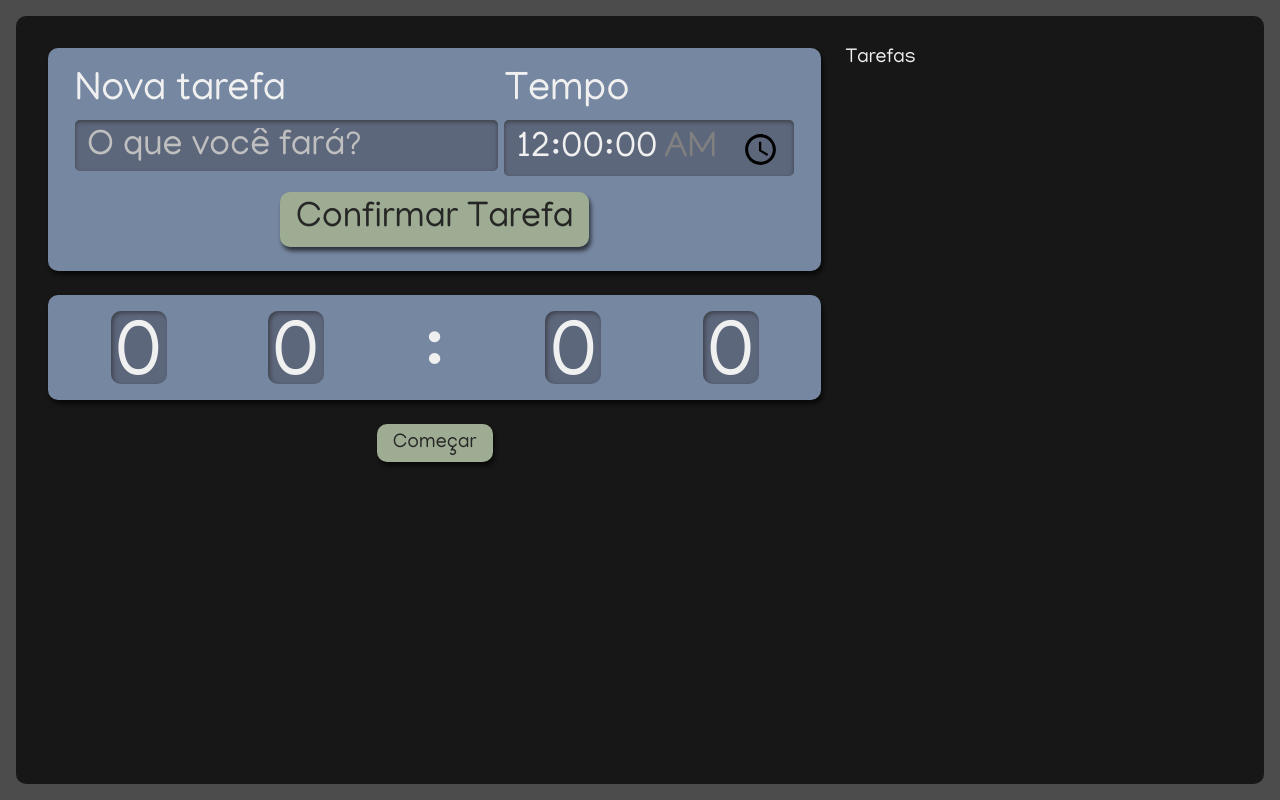
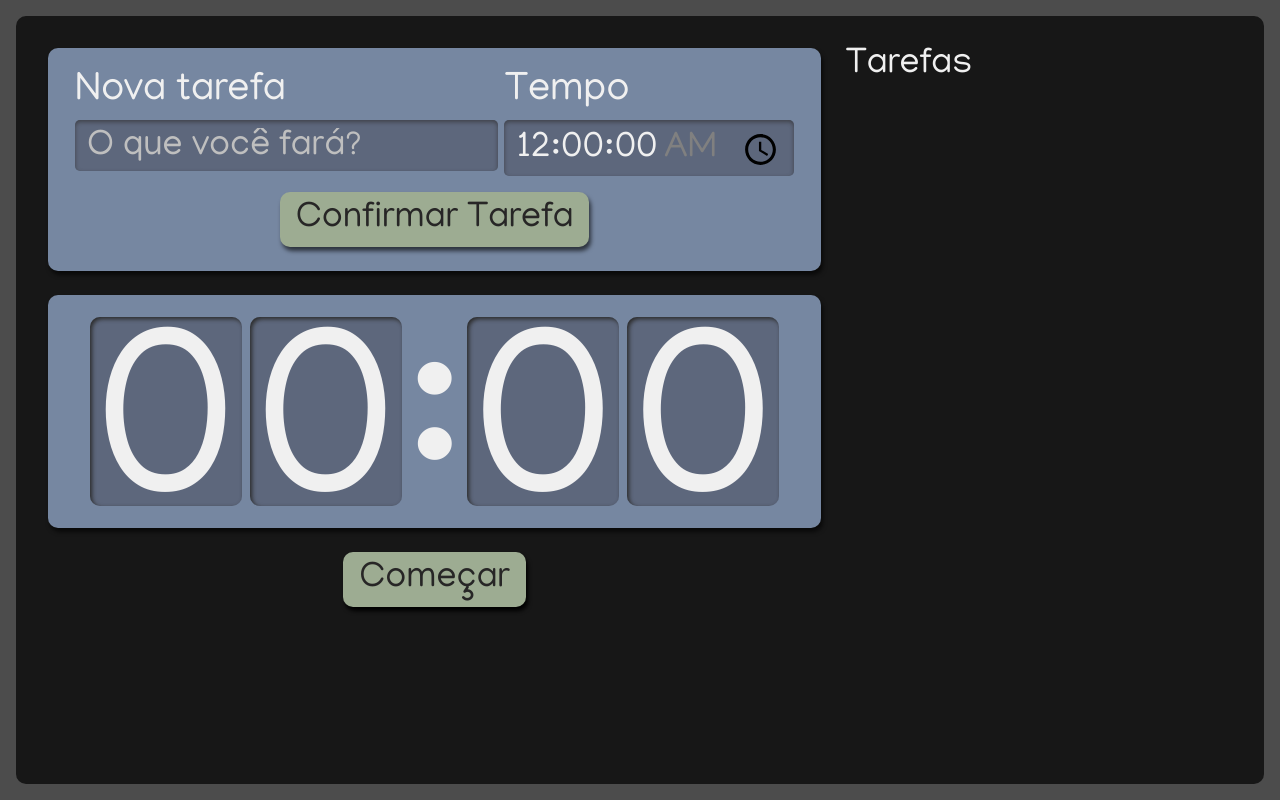
Before and after one commit to rafaballerini/ReactTypescriptCurso, a React (Create React App) app in the folder projeto/: page / in a window 1280 px wide. Built offline with nearby package versions, Linux system fonts and the light colour scheme.

Commit message:
atualização da estilização

```diff
--- a/projeto/src/components/Item/style.scss
+++ b/projeto/src/components/Item/style.scss
@@ -11,7 +11,11 @@
   }
 
   span {
-    color: #818181;
+    color: #D0D0D0;
+  }
+
+  @media screen and (min-width:1280px) {
+    font-size: 1.8rem;
   }
 }
 
--- a/projeto/src/components/List/style.scss
+++ b/projeto/src/components/List/style.scss
@@ -11,4 +11,16 @@
     max-height: 350px;
     overflow-y: scroll;
   }
+
+  @media screen and (min-width:1280px) {
+
+    h2{
+      font-size: 2.25rem;
+      margin-bottom: 24px;
+    }
+
+    ul {
+      overflow: auto;
+    }
+  }
 }
--- a/projeto/src/components/Stopwatch/style.scss
+++ b/projeto/src/components/Stopwatch/style.scss
@@ -15,7 +15,7 @@
     font-size: 5rem;
     display: flex;
     align-items: center;
-    justify-content: space-around;
+    justify-content: center;
   }
 
   button {
@@ -24,11 +24,24 @@
     background-color: #9DAC92;
     padding: 8px 16px;
     border-radius: 10px;
-    box-shadow: 2px 4px 4px #0000009F;
+    box-shadow: 2px 4px 4px #000000;
 
     &:active {
       background-color: #7E8876;
       box-shadow: 2px 2px 4px #0000009F inset;
     }
   }
+
+  @media screen and (min-width:1280px) {
+
+    .relogio-wrapper{
+      font-size: 15rem;
+    }
+
+    button {
+      grid-column-start: span 2;
+      justify-self: center;
+      font-size: 2.25rem;
+    }
+  }
 }
--- a/projeto/src/components/TimerView/style.scss
+++ b/projeto/src/components/TimerView/style.scss
@@ -1,12 +1,26 @@
+.span {
+  margin: 0 4px;
+}
+
 .timer-numero {
+  @extend .span;
   background-color: #5D677C;
-  box-shadow: 2px 2px 4px #2B2B2B9F inset;
+  box-shadow: 2px 2px 4px #2B2B2B inset;
   height: 3.6rem;
   padding: 8px 4px;
   border-radius: 10px;
   width: 3rem;
+
+  @media screen and (min-width:1280px) {
+    height: 10.8rem;
+    width: 9rem;
+  }
 }
 
 .timer-divisao {
   height: 4.2rem;
+
+  @media screen and (min-width:1280px) {
+    height: 12.6rem;
+  }
 }
--- a/projeto/src/pages/style.scss
+++ b/projeto/src/pages/style.scss
@@ -6,7 +6,6 @@
   box-sizing: border-box;
   min-height: calc(100vh - 32px);
   border-radius: 10px;
-
   display: grid;
   grid-template-rows: min-content min-content auto;
   grid-template-areas:
```
